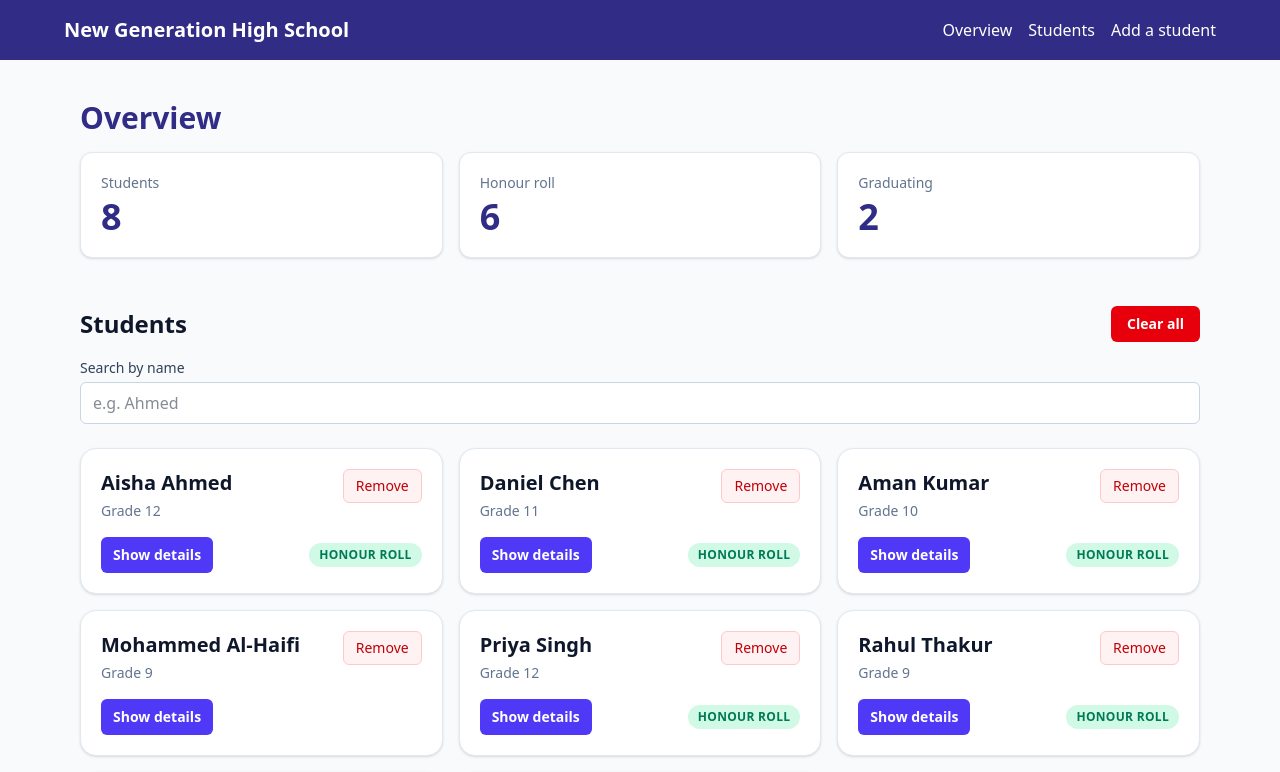
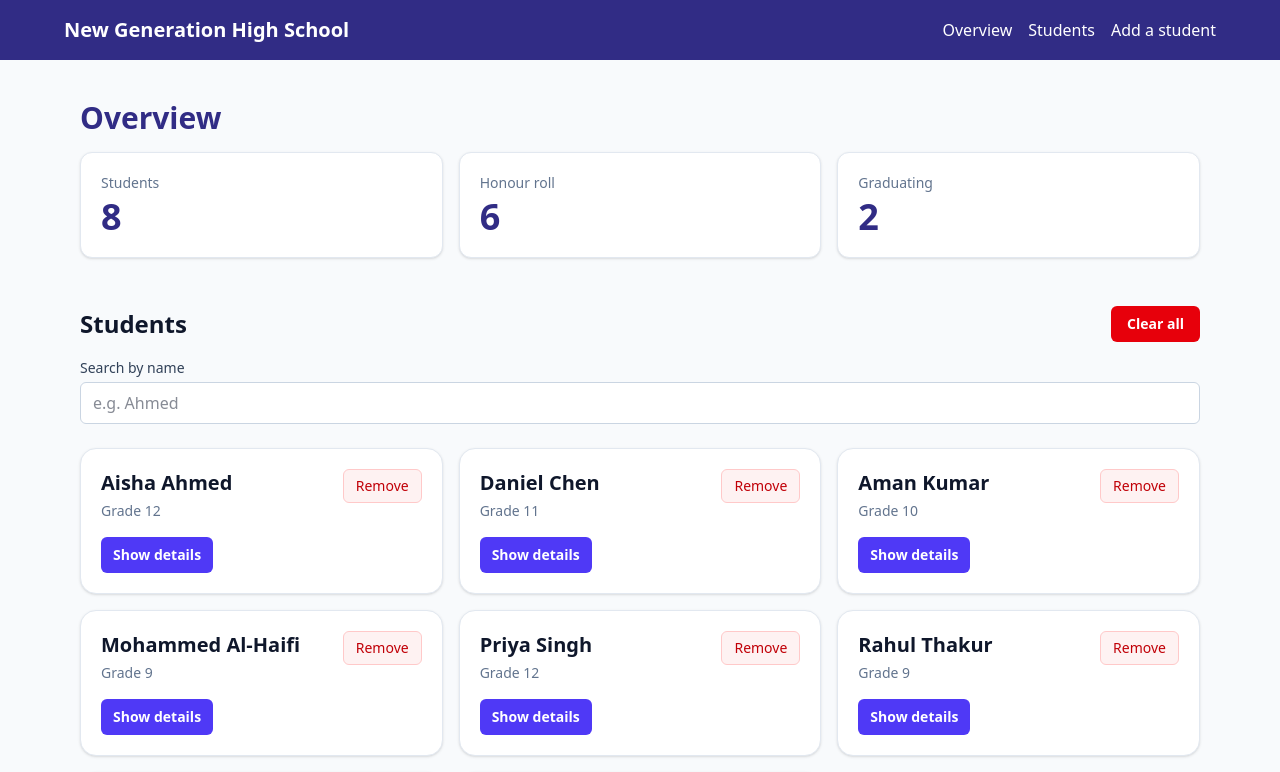
Before and after one commit to rahulisbest7o5-boop/Studentportal, a Next.js app: page / in a window 1280 px wide. Shown: the top 772 px of the page. Built offline with nearby package versions, Linux system fonts and the light colour scheme.

Commit message:
fixed visibility of honour roll badge

```diff
--- a/components/StudentCard.tsx
+++ b/components/StudentCard.tsx
@@ -44,7 +44,7 @@
         </button>
       </div>
 
-      <div className="mt-4 flex items-center justify-between gap-3">
+      <div className="mt-4">
         <button
           type="button"
           onClick={() => setShowDetails((previous) => !previous)}
@@ -52,24 +52,20 @@
         >
           {showDetails ? "Hide details" : "Show details"}
         </button>
-
-        {isHonourRoll && (
-          <span className="rounded-full bg-emerald-100 px-2.5 py-1 text-xs font-semibold uppercase tracking-wide text-emerald-700">
-            Honour roll
-          </span>
-        )}
       </div>
 
       {showDetails && (
         <div className="mt-4 rounded-lg bg-slate-50 p-3 text-sm text-slate-700">
-          <p>
-            <span className="font-semibold">Average:</span> {student.average}
-          </p>
-          {isHonourRoll && (
-            <p className="mt-1 text-emerald-700">
-              This student is on the honour roll.
+          <div className="flex flex-wrap items-center justify-between gap-2">
+            <p>
+              <span className="font-semibold">Average:</span> {student.average}
             </p>
-          )}
+            {isHonourRoll && (
+              <span className="rounded-full bg-emerald-100 px-2.5 py-1 text-xs font-semibold uppercase tracking-wide text-emerald-700">
+                Honour roll
+              </span>
+            )}
+          </div>
         </div>
       )}
     </article>
```
